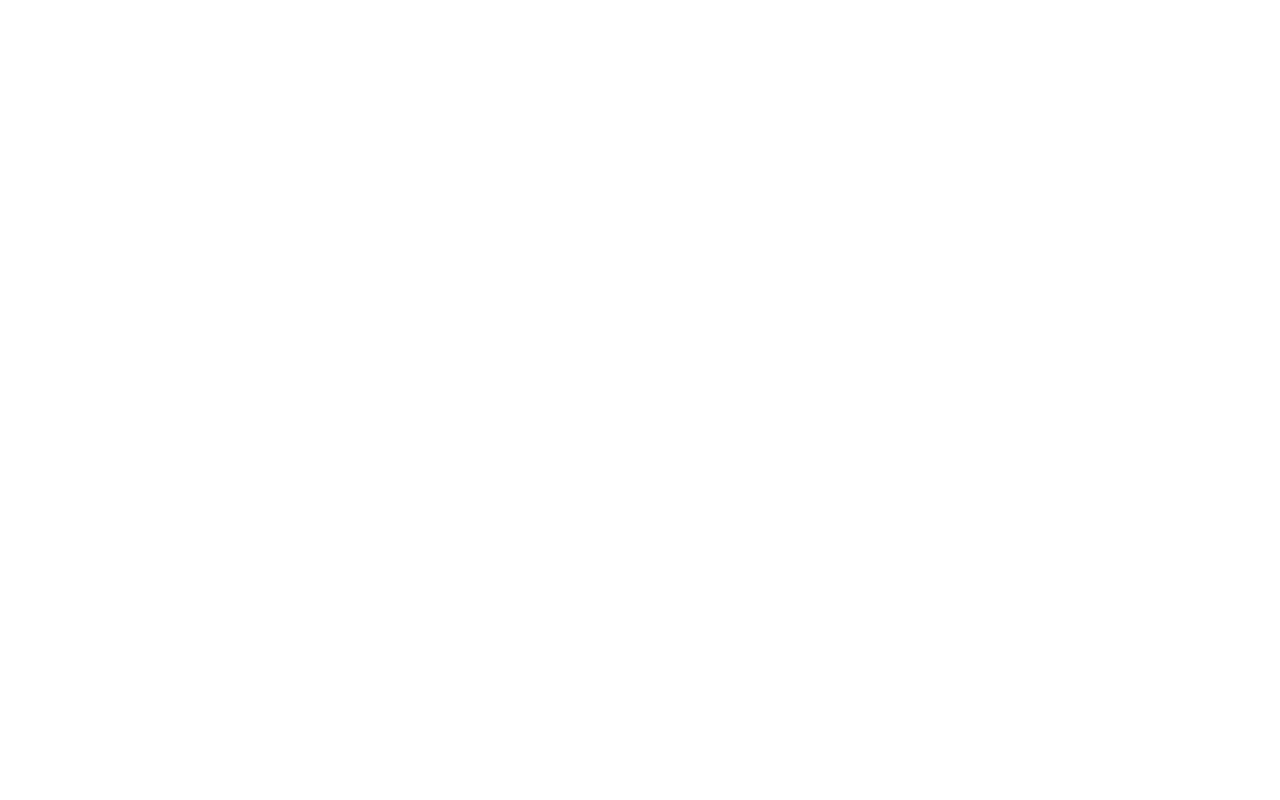
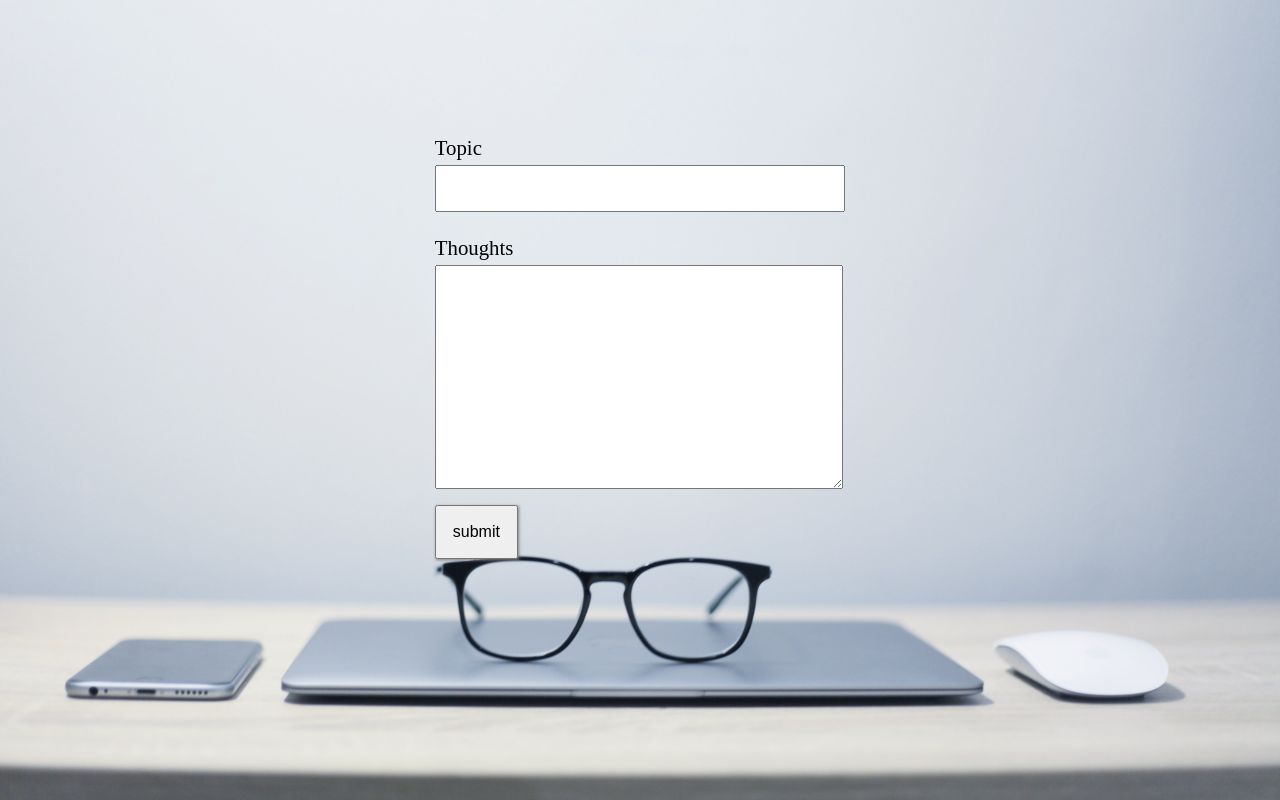
Before and after one commit to Jihyun-Jang/Node-Project, a website: page public/form.html in a window 1280 px wide. Drawn offline with Linux system fonts and the light colour scheme.

Commit message:
Made form and style

```diff
--- a/package.json
+++ b/package.json
@@ -4,6 +4,7 @@
   "description": "",
   "main": "server.js",
   "scripts": {
+    "start": "node server.js",
     "test": "echo \"Error: no test specified\" && exit 1"
   },
   "repository": {
--- a/public/form.css
+++ b/public/form.css
@@ -0,0 +1,36 @@
+body {
+  margin: 0;
+  padding: 0;
+  box-sizing: border-box;
+  display: flex;
+  flex-direction: column;
+  align-items: center;
+  background: url('images/bg.jpg') center no-repeat;
+  background-size: cover;
+  height: 100vh;
+}
+
+form {
+  margin-top: 7rem;
+}
+
+label {
+  display: block;
+  padding: 1.5rem 0 0.3rem 0;
+  font-size: 1.3rem;
+}
+
+input,
+textarea {
+  display: block;
+  width: 30vw;
+  font-size: 1.1rem;
+  padding: 0.7rem;
+}
+
+button {
+  padding: 1rem;
+  margin: 1rem 0;
+  font-size: 1rem;
+  box-shadow: 1px 1px 3px gray;
+}
--- a/public/form.html
+++ b/public/form.html
@@ -1,11 +1,18 @@
 <!DOCTYPE html>
 <html lang="en">
-<head>
-    <meta charset="UTF-8">
-    <meta name="viewport" content="width=device-width, initial-scale=1.0">
+  <head>
+    <meta charset="UTF-8" />
+    <meta name="viewport" content="width=device-width, initial-scale=1.0" />
     <title>Jihyun's Node Project</title>
-</head>
-<body>
-
-</body>
+    <link rel="stylesheet" href="form.css" />
+  </head>
+  <body>
+    <form action="">
+      <label for="topic">Topic</label>
+      <input type="text" id="topic" />
+      <label for="thoughts">Thoughts</label>
+      <textarea name="" id="thoughts" cols="30" rows="10"></textarea>
+      <button type="submit">submit</button>
+    </form>
+  </body>
 </html>
--- a/public/main.css
+++ b/public/main.css
@@ -0,0 +1,24 @@
+body {
+  margin: 0;
+  padding: 0;
+  box-sizing: border-box;
+  display: flex;
+  flex-direction: column;
+  align-items: center;
+  background: url('images/bg.jpg') center no-repeat;
+  background-size: cover;
+  height: 100vh;
+}
+
+h1 {
+  padding: 30px;
+  margin-top: 10rem;
+  font-size: 2.7rem;
+}
+
+button {
+  padding: 1rem 2rem;
+  margin: 1.2rem;
+  font-size: 1rem;
+  box-shadow: 1px 1px 3px gray;
+}
```
Also changed, not shown: public/main.html (+12 -7 lines), server.js (+14 -1 lines), public/images/bg.jpg (added).
